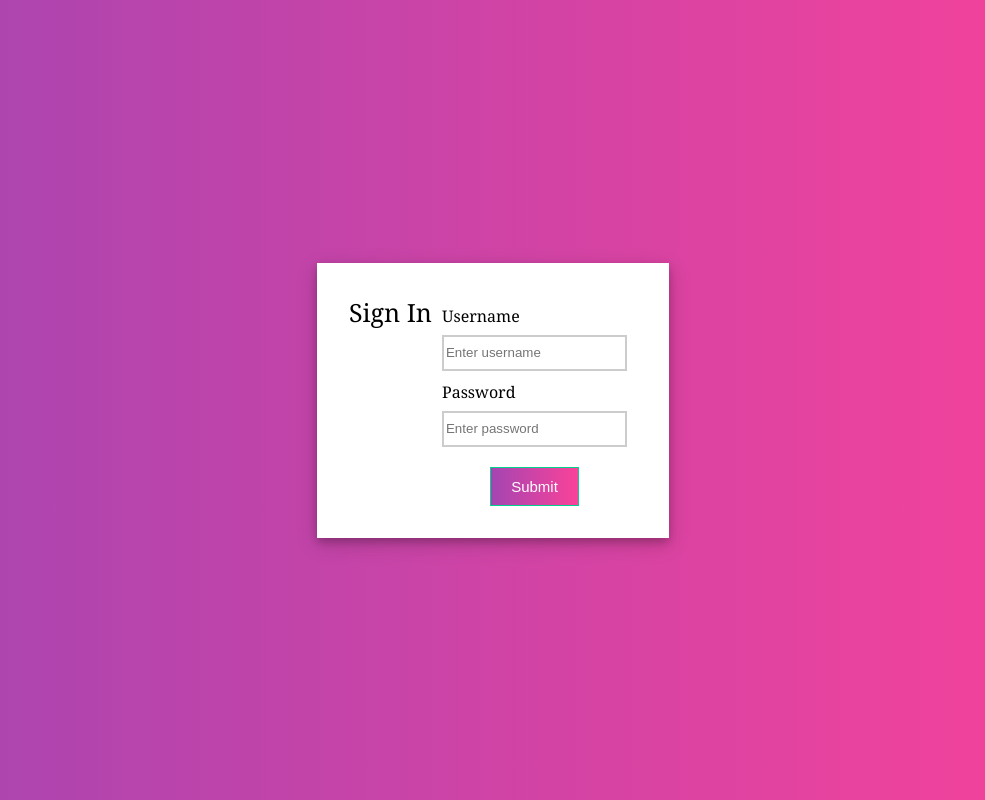
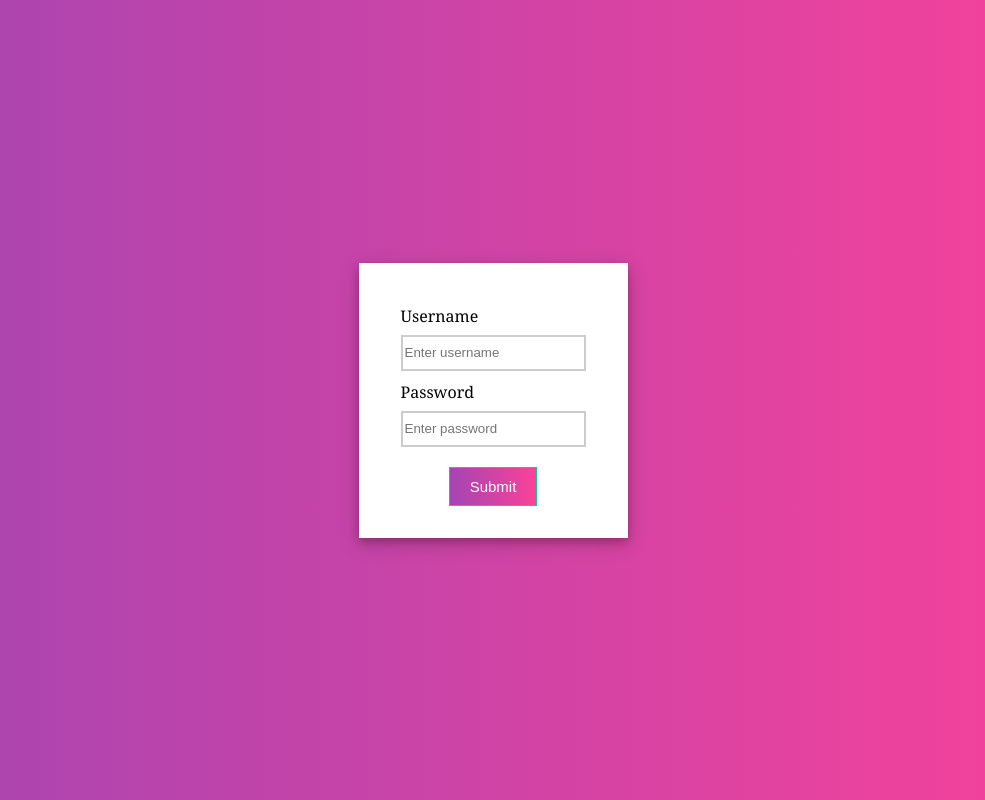
Before and after one commit to Efury1/CityTap, a React (Create React App) app: page / in a window 1280 px wide. Shown: the whole page, without its empty margins (147-1132 px from the left). Built offline with nearby package versions, Linux system fonts and the light colour scheme.

Commit message:
Add route for isSubmitted

```diff
--- a/src/App.js
+++ b/src/App.js
@@ -3,6 +3,7 @@ import "./styles.css";
 import {
   Routes,
   Route,
+  BrowserRouter,
 } from "react-router-dom";
 
 // import home component
@@ -77,8 +78,14 @@ function App() {
     return (
         <div className="app">
             <div className="login-form">
-                <div className="title">Sign In</div>
-                {isSubmitted ? <Route exact path="/components/:Home" component={Home} /> : renderForm}
+            {isSubmitted ?
+              <BrowserRouter>
+              <Routes>
+              <Route path="/" element={<Home />}>
+              </Route>
+              </Routes>
+              </BrowserRouter>
+              : renderForm}
             </div>
         </div>
     );
```
